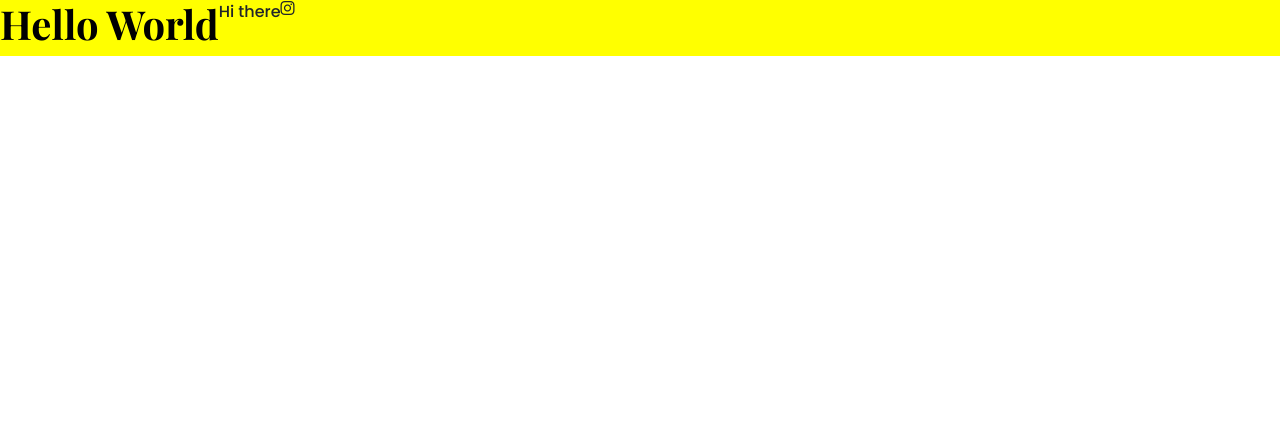
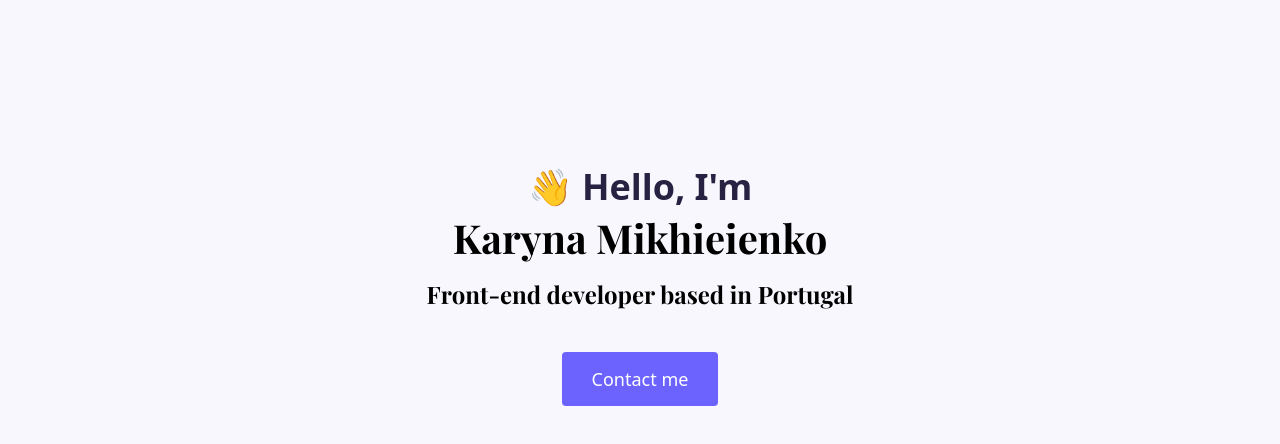
Before and after one commit to karina-mi/Fonts, a plain HTML site: page index.html in a window 1280 px wide. Drawn offline with nearby package versions, Linux system fonts and the light colour scheme.

Commit message:
created a new page with figma

```diff
--- a/index.html
+++ b/index.html
@@ -13,11 +13,13 @@
     <link href="https://fonts.googleapis.com/css2?family=Playfair+Display:wght@700&family=Poppins:wght@500;700&display=swap" rel="stylesheet"/>
 </head>
 <body>
-<div class="d-flex bg-head">
-  <h1>Hello World</h1>
-    <p>Hi there</p>
-    <i class="fab fa-instagram" aria-hidden="true"></i>
-
+<div class="hero">
+ <p>👋 Hello, I'm</p>
+<h1>Karyna Mikhieienko</h1>
+  <h2 class="mb-5">Front-end developer based in Portugal</h2>
+    <div>
+        <a href="#" class="btn-branding">Contact me</a>
+    </div>
 </div>
 </body>
 </html>
--- a/style.css
+++ b/style.css
@@ -1,16 +1,46 @@
-.bg-head {
-    background: yellow;
+:root {
+    --branding-color: #6c63ff;
+    --secondary-color: #f9f7fe;
+    --heading-font-family: "Playfair Display", serif;
+    --default-font-family: "Poppins", sans-serif;
 }
-h1 {
+
+.hero {
+    background: var(--secondary-color);
+    text-align: center;
+    padding: 160px 20px;
+}
+
+.hero p {
+    font-size: 36px;
+    font-weight: bold;
+    margin: 0;
+    color: #272142;
+}
+
+h1, h2, h3, h4, h5, h6 {
     color: black;
-    font-family: "Playfair Display", serif;
+    font-family: var(--heading-font-family);
     font-weight: bold;
 }
-p {
-    font-family: "Poppins", sans-serif;
+
+.hero h2 {
+    font-family: var(--heading-font-family);
     font-weight: normal;
+    line-height: 2;
+    font-size: 24px;
 }
 
-.fab, .far {
-    font-weight: 400;
+.btn-branding {
+    background: var(--branding-color);
+    border-radius: 4px;
+    color: white;
+    font-size: 18px;
+    line-height: 27px;
+    padding: 15px 30px;
+    text-decoration: none;
 }
+
+.btn-branding:hover {
+    color: black;
+}
```
